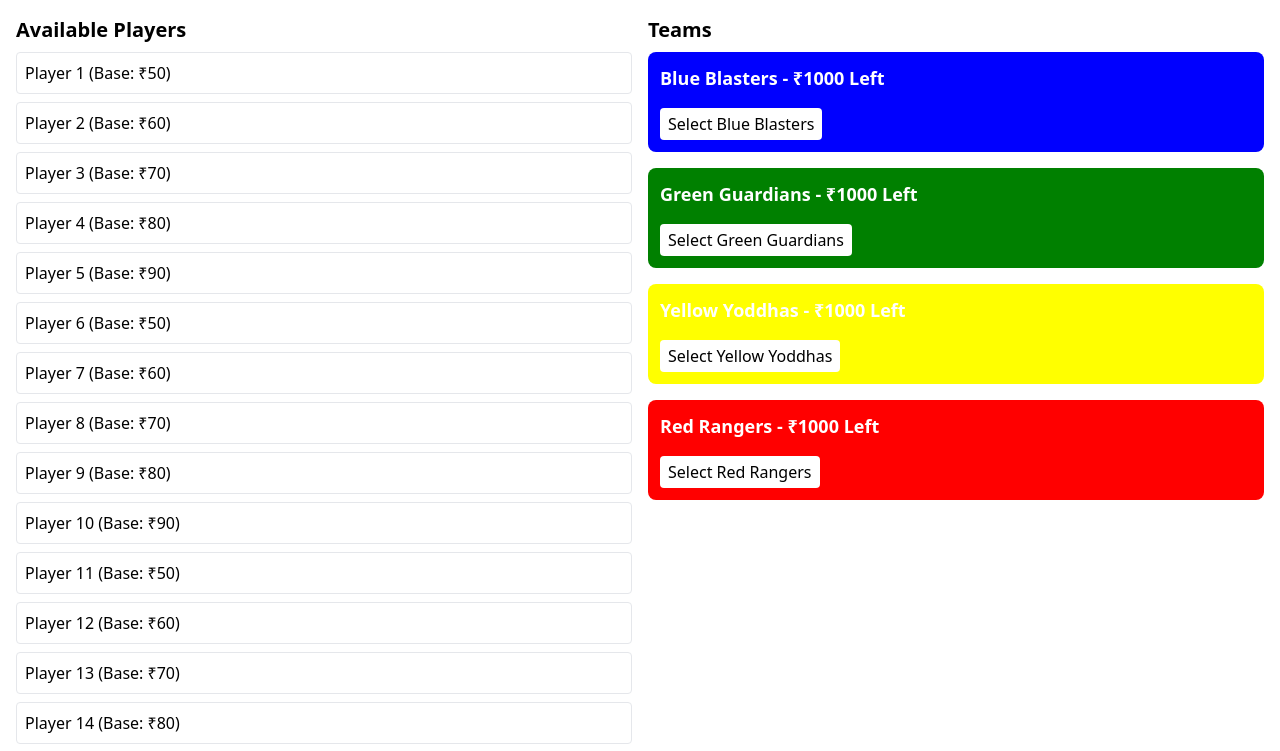
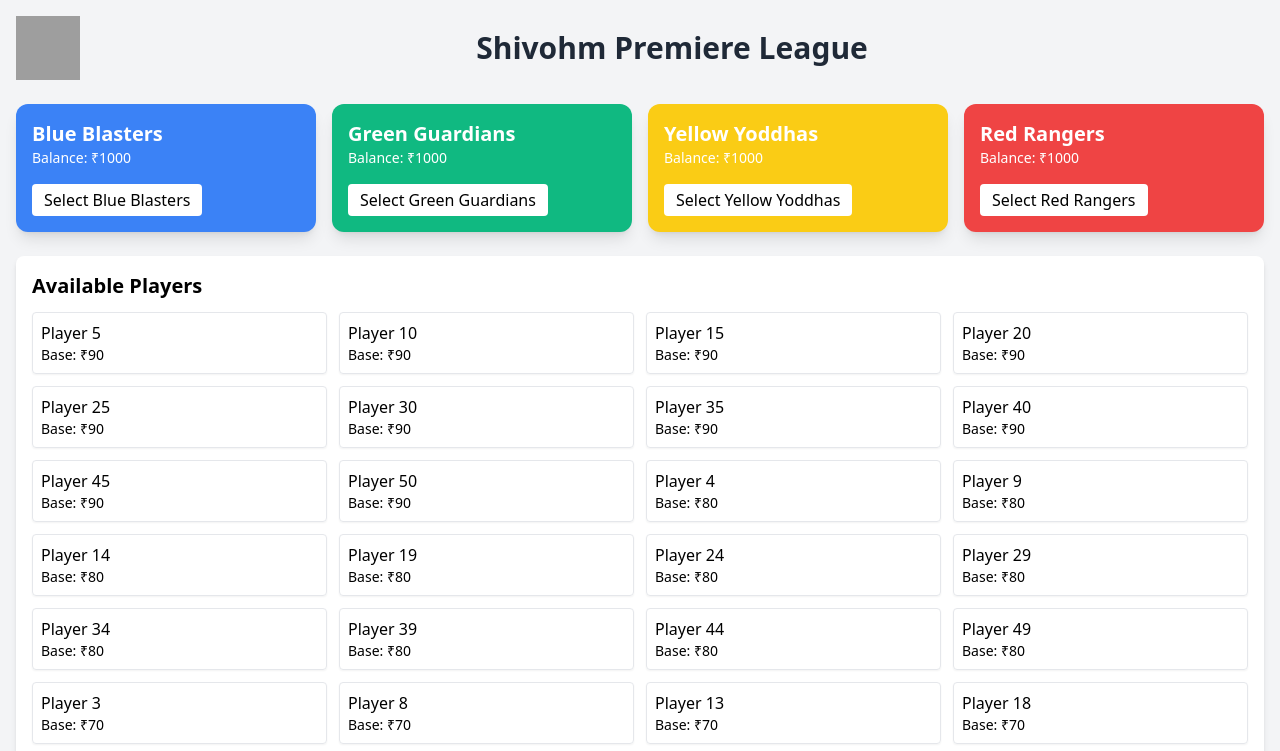
Before and after one commit to Dhruv1509/SPL-Auction, a React (Create React App) app: page / in a window 1280 px wide. Shown: the top 751 px of the page. Built offline with nearby package versions, Linux system fonts and the light colour scheme; grey boxes are pictures that could not be loaded.

Commit message:
Update App.js

```diff
--- a/src/App.js
+++ b/src/App.js
@@ -1,10 +1,12 @@
+// SPL Auction Platform - Enhanced UI with Shivohm Branding
 import React, { useState } from "react";
+import logo from "./assets/logo.png"; // Make sure to place the Shivohm logo as 'logo.png' in public or src/assets
 
 const initialTeams = [
-  { name: "Blue Blasters", color: "blue", balance: 1000, players: [] },
-  { name: "Green Guardians", color: "green", balance: 1000, players: [] },
-  { name: "Yellow Yoddhas", color: "yellow", balance: 1000, players: [] },
-  { name: "Red Rangers", color: "red", balance: 1000, players: [] },
+  { name: "Blue Blasters", color: "#3B82F6", balance: 1000, players: [] },
+  { name: "Green Guardians", color: "#10B981", balance: 1000, players: [] },
+  { name: "Yellow Yoddhas", color: "#FACC15", balance: 1000, players: [] },
+  { name: "Red Rangers", color: "#EF4444", balance: 1000, players: [] },
 ];
 
 const initialPlayers = Array.from({ length: 50 }, (_, i) => ({
@@ -16,7 +18,7 @@ const initialPlayers = Array.from({ length: 50 }, (_, i) => ({
   bid: 0,
 }));
 
-export default function App() {
+export default function SPLAuction() {
   const [teams, setTeams] = useState(initialTeams);
   const [players, setPlayers] = useState(initialPlayers);
   const [selectedPlayer, setSelectedPlayer] = useState(null);
@@ -45,36 +47,29 @@ export default function App() {
     setSelectedTeam(null);
   };
 
+  const sortedPlayers = [...players.filter((p) => !p.sold)].sort((a, b) => b.basePrice - a.basePrice);
+
   return (
-    <div className="p-4 grid grid-cols-1 md:grid-cols-2 gap-4">
-      <div>
-        <h2 className="text-xl font-bold mb-2">Available Players</h2>
-        <ul className="space-y-2">
-          {players.filter((p) => !p.sold).map((player) => (
-            <li
-              key={player.id}
-              className="p-2 border rounded cursor-pointer hover:bg-gray-100"
-              onClick={() => setSelectedPlayer(player)}
-            >
-              {player.name} (Base: ₹{player.basePrice})
-            </li>
-          ))}
-        </ul>
+    <div className="p-4 bg-gray-100 min-h-screen">
+      {/* Header */}
+      <div className="flex items-center justify-between mb-6">
+        <img src={logo} alt="Shivohm Logo" className="w-16 h-16" />
+        <h1 className="text-3xl font-bold text-center text-gray-800 flex-1">Shivohm Premiere League</h1>
       </div>
 
-      <div>
-        <h2 className="text-xl font-bold mb-2">Teams</h2>
-        <div className="space-y-4">
+      {/* Team Cards */}
+      <div className="grid grid-cols-1 sm:grid-cols-2 lg:grid-cols-4 gap-4 mb-6">
         {teams.map((team) => (
-            <div key={team.name} className={`p-3 rounded-lg`} style={{ backgroundColor: team.color }}>
-              <h3 className="text-white font-semibold text-lg">{team.name} - ₹{team.balance} Left</h3>
-              <ul className="text-white text-sm mt-2">
+          <div key={team.name} className="rounded-xl p-4 shadow-lg text-white" style={{ backgroundColor: team.color }}>
+            <h3 className="text-xl font-semibold">{team.name}</h3>
+            <p className="text-sm">Balance: ₹{team.balance}</p>
+            <ul className="mt-2 text-sm">
               {team.players.map((p) => (
                 <li key={p.id}>{p.name} - ₹{p.bid}</li>
               ))}
             </ul>
             <button
-                className="mt-2 bg-white text-black px-2 py-1 rounded"
+              className="mt-2 bg-white text-black px-3 py-1 rounded"
               onClick={() => setSelectedTeam(team.name)}
             >
               Select {team.name}
@@ -82,10 +77,27 @@ export default function App() {
           </div>
         ))}
       </div>
+
+      {/* Players List */}
+      <div className="bg-white p-4 rounded-lg shadow-md mb-4">
+        <h2 className="text-xl font-semibold mb-3">Available Players</h2>
+        <div className="grid grid-cols-2 md:grid-cols-4 gap-3">
+          {sortedPlayers.map((player) => (
+            <div
+              key={player.id}
+              className="border p-2 rounded shadow-sm hover:bg-gray-50 cursor-pointer"
+              onClick={() => setSelectedPlayer(player)}
+            >
+              <p className="font-medium">{player.name}</p>
+              <p className="text-sm">Base: ₹{player.basePrice}</p>
+            </div>
+          ))}
+        </div>
       </div>
 
+      {/* Bidding Panel */}
       {selectedPlayer && (
-        <div className="col-span-2 border p-4 mt-4 rounded">
+        <div className="bg-white p-4 rounded shadow-lg mt-4">
           <h2 className="text-lg font-semibold mb-2">Auctioning: {selectedPlayer.name}</h2>
           <input
             type="number"
```
Lines whose indentation alone changed are shown as unchanged.
